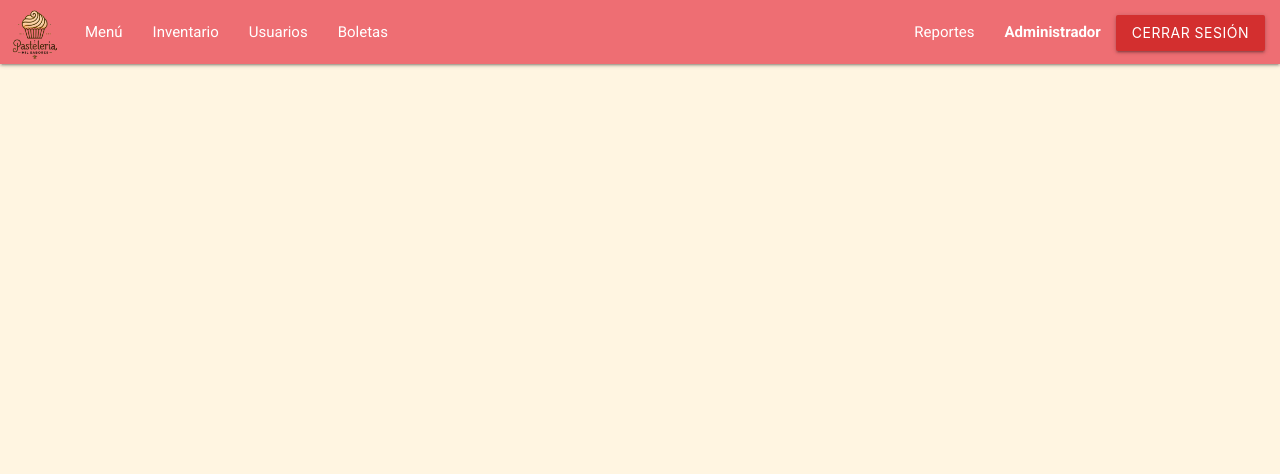
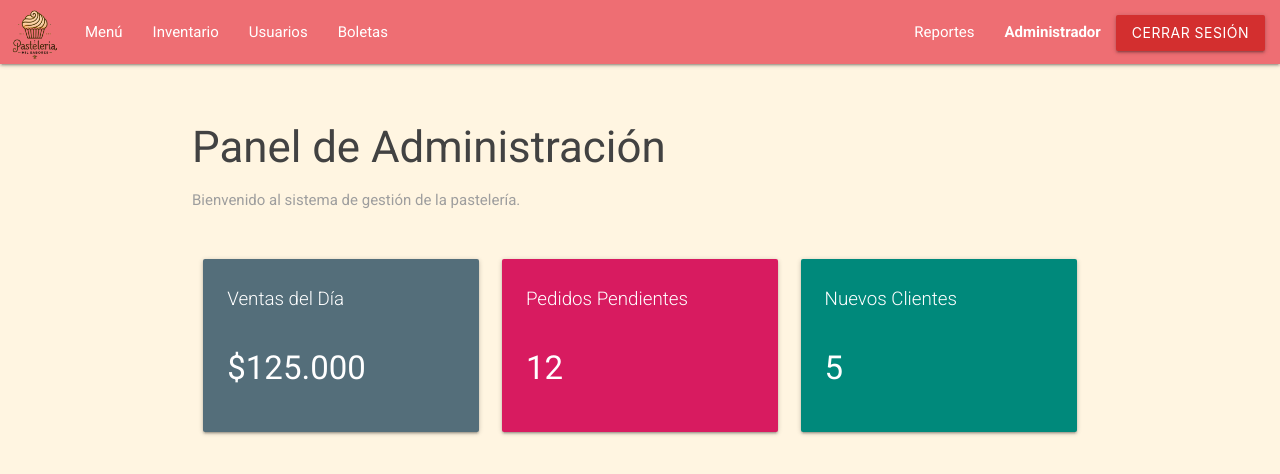
Before and after one commit to kiwibrain/Pasteleria_MS_React, a React (Vite) app: page /admin in a window 1280 px wide. Shown: the top 474 px of the page. Built offline with nearby package versions, Linux system fonts and the light colour scheme.

Commit message:
se agrego menu estatico de admin

```diff
--- a/src/components/NavbarAdmin.jsx
+++ b/src/components/NavbarAdmin.jsx
@@ -39,11 +39,11 @@ const NavbarAdmin = () => {
                 </li>
                 <li><Link to="/admin">Menú</Link></li>
                 <li><Link to="/admin/inventario">Inventario</Link></li>
-                <li><a href="#">Usuarios</a></li>
-                <li><a href="#">Boletas</a></li>
+                <li><a href="/admin/usuarios">Usuarios</a></li>
+                <li><a href="/admin/boletas">Boletas</a></li>
               </ul>
               <ul className="right hide-on-med-and-down">
-                <li><a href="#">Reportes</a></li>
+                <li><a href="/admin/reportes">Reportes</a></li>
                 <li>
                   <span style={{padding: "0 15px", fontWeight: "bold"}}>Administrador</span>
                 </li>
@@ -61,8 +61,9 @@ const NavbarAdmin = () => {
       <ul className="sidenav" id="mobile-demo">
         <li><Link to="/admin">Menú</Link></li>
         <li><Link to="/admin/inventario">Inventario</Link></li>
-        <li><a href="#!">Usuarios</a></li>
-        <li><a href="#!">Boletas</a></li>
+        <li><a href="/admin/usuarios">Usuarios</a></li>
+        <li><a href="/admin/boletas">Boletas</a></li>
+        <li><a href="/admin/boletas">Reportes</a></li>
         <li className="divider"></li>
         <li><a href="#!" onClick={handleCerrarSesion}>Cerrar Sesión</a></li>
       </ul>
--- a/src/pages/Administrador/Boletas/Boletas.jsx
+++ b/src/pages/Administrador/Boletas/Boletas.jsx
@@ -1,8 +1,7 @@
 import NavbarAdmin from "../../../components/NavbarAdmin";
 
-
-function Boletas(){
-    return(
+function Boletas() {
+    return (
         <>
             <NavbarAdmin/>
             <main>
--- a/src/pages/Administrador/MenuPrincipal/MenuPrincipal.jsx
+++ b/src/pages/Administrador/MenuPrincipal/MenuPrincipal.jsx
@@ -1,15 +1,44 @@
+import { Link } from "react-router-dom";
 import NavbarAdmin from "../../../components/NavbarAdmin";
 
+function MenuAdmin() {
+    return (
+        <>
+            <NavbarAdmin />
+            <main className="container" style={{ marginTop: '30px', marginBottom: '50px' }}>
+                <h3 className="header grey-text text-darken-3">Panel de Administración</h3>
+                <p className="grey-text">Bienvenido al sistema de gestión de la pastelería.</p>
 
-function MenuPrincipal(){
-    return(
-        <>
-            <NavbarAdmin/>
-            <main>
-
+                <div className="row" style={{ marginTop: '40px' }}>
+                    <div className="col s12 m4">
+                        <Link to="/admin/inventario"></Link>
+                        <div className="card blue-grey darken-1">
+                            <div className="card-content white-text">
+                                <span className="card-title">Ventas del Día</span>
+                                <h2>$125.000</h2>
+                            </div>
+                        </div>
+                    </div>
+                    <div className="col s12 m4">
+                        <div className="card pink darken-1">
+                            <div className="card-content white-text">
+                                <span className="card-title">Pedidos Pendientes</span>
+                                <h2>12</h2>
+                            </div>
+                        </div>
+                    </div>
+                    <div className="col s12 m4">
+                        <div className="card teal darken-1">
+                            <div className="card-content white-text">
+                                <span className="card-title">Nuevos Clientes</span>
+                                <h2>5</h2>
+                            </div>
+                        </div>
+                    </div>
+                </div>
             </main>
         </>
-    )
-};
+    );
+}
 
-export default MenuPrincipal;
+export default MenuAdmin;
--- a/src/pages/Administrador/Reportes/Reportes.jsx
+++ b/src/pages/Administrador/Reportes/Reportes.jsx
@@ -0,0 +1,14 @@
+import NavbarAdmin from "../../../components/NavbarAdmin";
+
+function Reportes() {
+    return (
+        <>
+            <NavbarAdmin/>
+            <main>
+
+            </main>
+        </>
+    )
+};
+
+export default Reportes;
```
Also changed, not shown: src/routes.jsx (+15 -0 lines).
